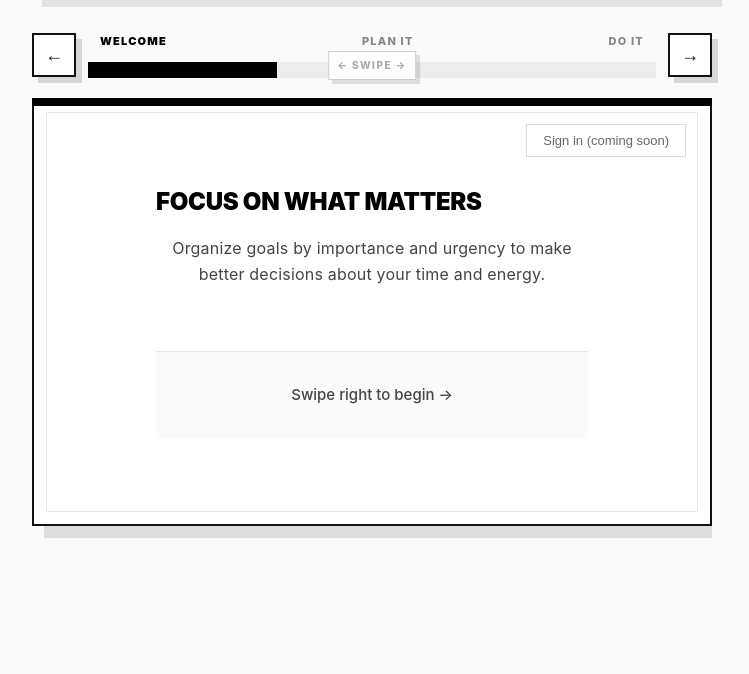
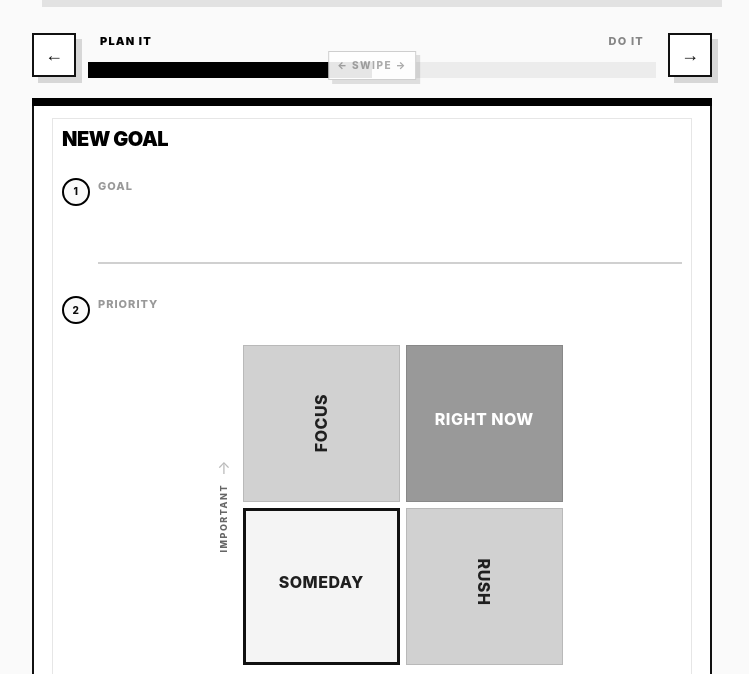
Before and after one commit to funzor/goal_tracker_app, a plain HTML site: page index.html in a window 1280 px wide. Shown: the part 107-781 px from the top of the page, without its empty margins (268-1017 px from the left). Drawn offline with Linux system fonts and the light colour scheme.

Commit message:
no welcome page

```diff
--- a/index.html
+++ b/index.html
@@ -60,7 +60,6 @@
             <button class="carousel-arrow carousel-arrow--prev" type="button" data-carousel-prev aria-label="Previous panel">←</button>
             <div class="carousel-rail-track" aria-hidden="true">
                 <div class="carousel-labels">
-                    <span class="carousel-label">Welcome</span>
                     <span class="carousel-label">Plan It</span>
                     <span class="carousel-label">Do It</span>
                 </div>
@@ -73,22 +72,6 @@
 
         <div class="carousel-window" data-carousel-window tabindex="0">
             <div class="carousel-track" data-carousel-track>
-                <section class="carousel-slide" data-carousel-panel="welcome">
-                    <div class="app-block app-block--welcome">
-                        <div class="auth-placeholder">
-                            <button class="auth-button" disabled>Sign in (coming soon)</button>
-                        </div>
-                        <div class="welcome-content">
-                            <div class="welcome-message">
-                                <h2>Focus on what matters</h2>
-                                <p class="welcome-lead">Organize goals by importance and urgency to make better decisions about your time and energy.</p>
-                            </div>
-                            <div class="welcome-cta">
-                                <p>Swipe right to begin →</p>
-                            </div>
-                        </div>
-                    </div>
-                </section>
                 <section class="carousel-slide" data-carousel-panel="builder">
                     <div class="app-block app-block--builder" id="new-goal-section">
                         <h2>New Goal</h2>
```
